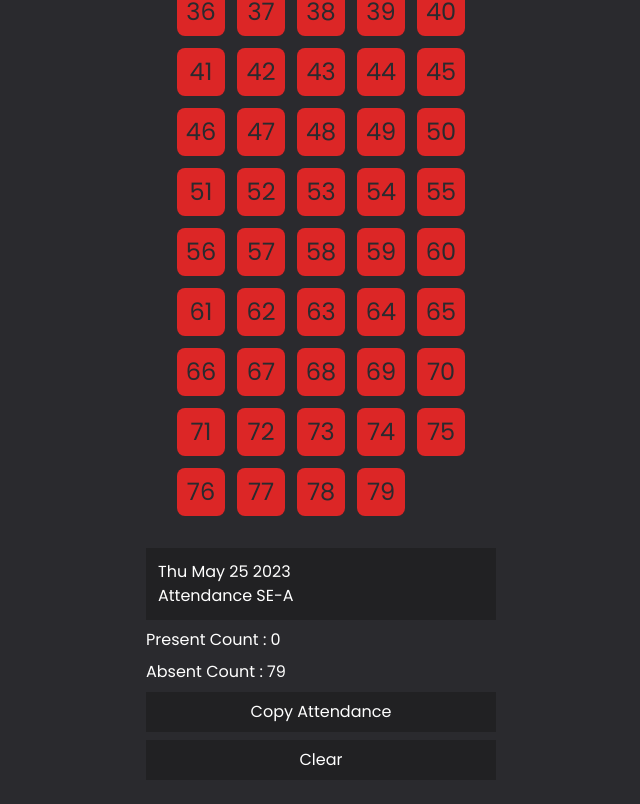
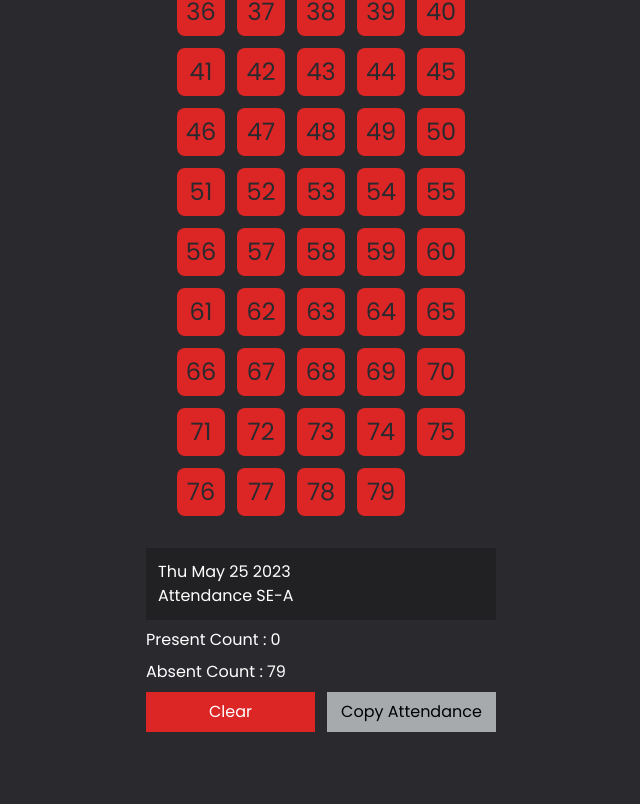
Before and after one commit to Shreedhar03/Note-Attendance, a React (Create React App) app: page / in a window 1280 px wide. Shown: the part 576-1380 px from the top of the page, without its empty margins (319-959 px from the left). After the commit the page ends 1348 px from the top, so only its background shows below. Built offline with nearby package versions, Linux system fonts and the light colour scheme; a web font is replaced by a local one.

Commit message:
button layout

```diff
--- a/src/Record.js
+++ b/src/Record.js
@@ -1,8 +1,8 @@
 import React, { useContext, useState } from 'react'
 import { AppContext } from './App'
 export default function Record() {
-  let { rollNumbers, date,setPresentStudents } = useContext(AppContext)
-  const [btnValue,setBtnValue] = useState("Copy Attendance")
+  let { rollNumbers, date, setPresentStudents } = useContext(AppContext)
+  const [btnValue, setBtnValue] = useState("Copy Attendance")
 
   const copyRollNos = () => {
     const combined = `${date} - Attendance \n\n${rollNumbers}`
@@ -12,32 +12,28 @@ export default function Record() {
   let filteredNumbers = rollNumbers.sort((a, b) => {
     return a - b
   })
-  const changeBtnValue=()=>{
+  const changeBtnValue = () => {
     setBtnValue("Copied✅")
-    setTimeout(()=>{
+    setTimeout(() => {
       setBtnValue("Copy Attendance")
-    },1500)
+    }, 1500)
   }
 
   return (
     <div className='my-8 flex flex-col gap-2 w-[350px] items-start'>
       <div name='attendance' className='max-w-[350px] w-full mx-auto p-3 bg-[#212123] break-words text-white'>
         <p>{date} <br />Attendance SE-A </p>
-        {filteredNumbers.map((ele,key)=>{
+        {filteredNumbers.map((ele, key) => {
           return <span key={key}>{ele}{`\t`}</span>
         })}
       </div>
       <h2 className='text-white'>Present Count : {filteredNumbers.length}</h2>
-      <h2 className='text-white'>Absent Count : {79-filteredNumbers.length}</h2>
-      <button className='text-md bg-[#212123] text-white p-2 w-full' onClick={()=>{
-        copyRollNos();
-        changeBtnValue();
+      <h2 className='text-white'>Absent Count : {79 - filteredNumbers.length}</h2>
 
-      }}>{btnValue}</button>
-      <button className='text-md bg-[#212123] text-white p-2 w-full' onClick={()=>{
-        localStorage.clear();
-        setPresentStudents(new Set())
-      }}>Clear</button>
+      <div className="btn flex items-center justify-center w-full gap-3">
+        <button className='text-md bg-[#dc2626] text-white p-2 w-full' onClick={() => {localStorage.clear();setPresentStudents(new Set())}}>Clear</button>
+        <button className='text-md bg-[#a6aaad] text-black p-2 w-full' onClick={() => {copyRollNos();changeBtnValue(); }}>{btnValue}</button>
+      </div>
     </div>
   )
 }
```
